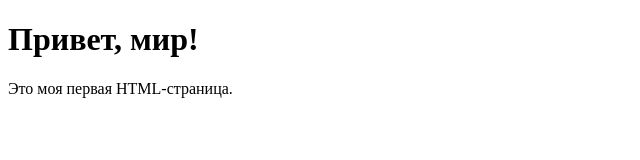
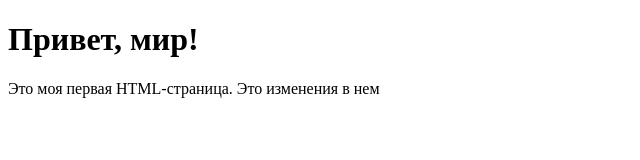
Before and after one commit to Pavel-SmY/Hello-world, a plain HTML site: page Index.html in a window 1280 px wide. Shown: the whole page, without its empty margins (0-640 px from the left). Drawn offline with Linux system fonts and the light colour scheme.

Commit message:
Внес изменения для проверки

```diff
--- a/Index.html
+++ b/Index.html
@@ -7,6 +7,6 @@
 </head>
 <body>
   <h1>Привет, мир!</h1>
-  <p>Это моя первая HTML-страница.</p>
+  <p>Это моя первая HTML-страница. Это изменения в нем</p>
 </body>
 </html>
```
